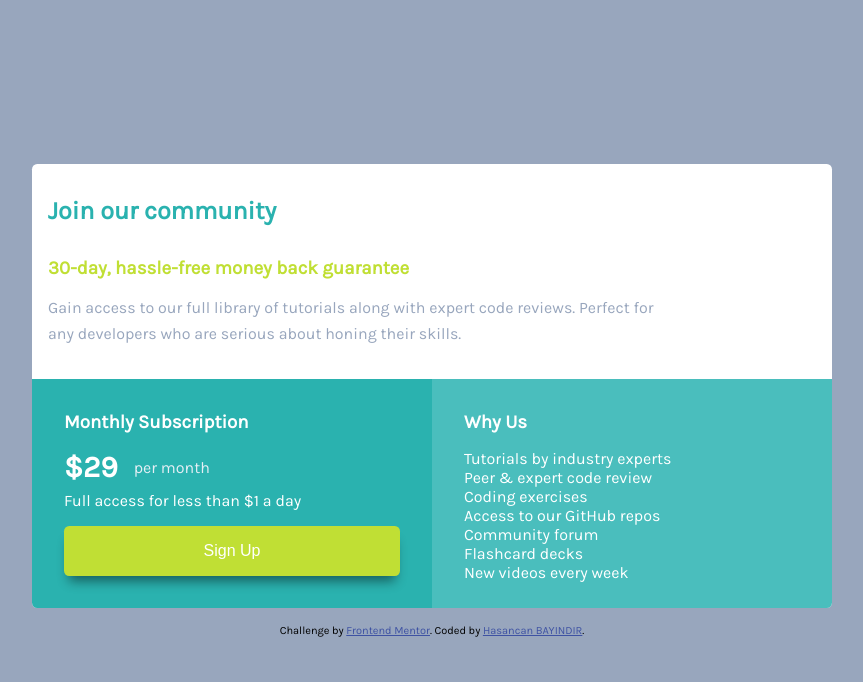
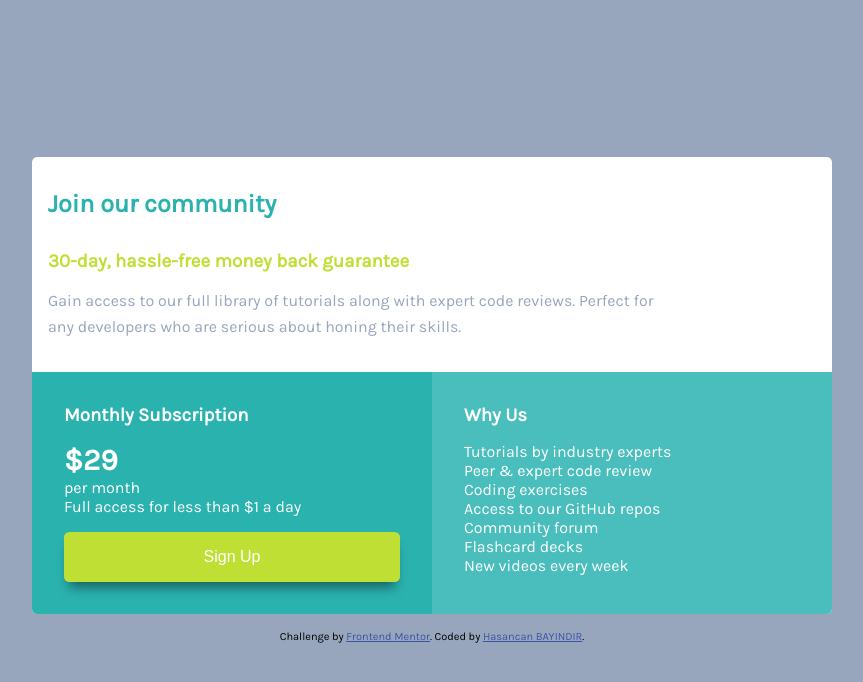
Before and after one commit to bayindirhsncn/single-price-grid-component-master, a plain HTML site: page index.html in a window 1280 px wide. Shown: the whole page, without its empty margins (208-1071 px from the left). Drawn offline with Linux system fonts and the light colour scheme.

Commit message:
Update index.html

```diff
--- a/index.html
+++ b/index.html
@@ -32,10 +32,10 @@
         <div class="price">
           <h3>Monthly Subscription</h3>
 
-          <span>
+          <div>
             <p class="prc">&dollar;29 </p>
             <p>per month</p>
-          </span>
+          </div>
           <p>Full access for less than &dollar;1 a day</p>
 
 
```
